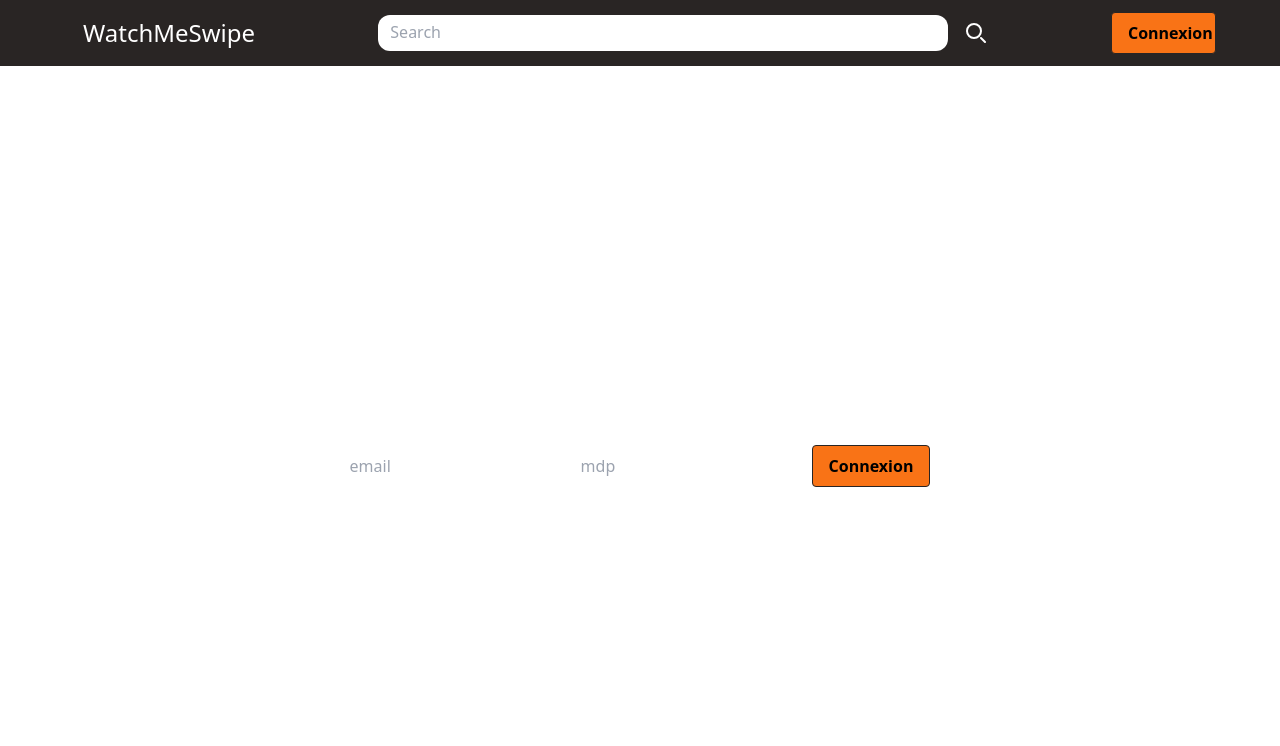
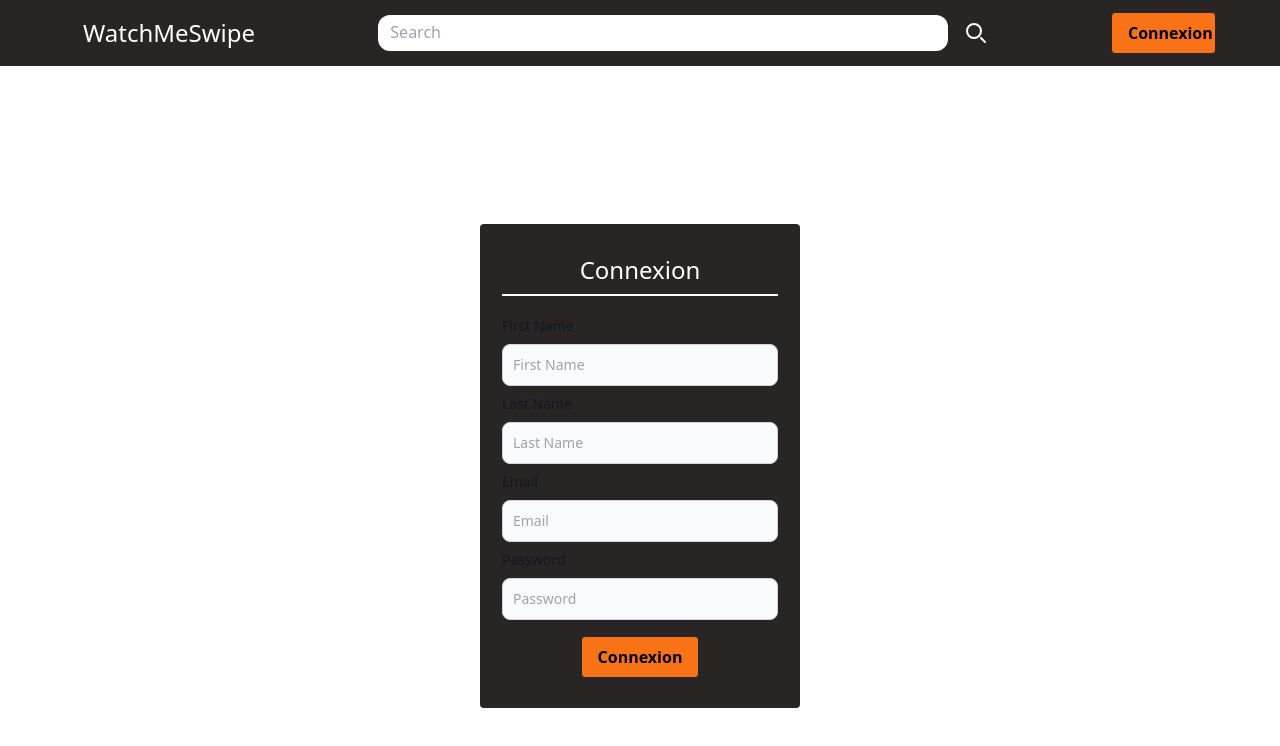
Before and after one commit to bseixeiro/ISITECH-L2-infra-dev-grp-5, a React (Vite) app: page / in a window 1280 px wide. Shown: the top 746 px of the page. Built offline with nearby package versions, Linux system fonts and the light colour scheme.

Commit message:
feat: add inputs

```diff
--- /dev/null
+++ b/src/components/ConnexionInputs.tsx
@@ -0,0 +1,31 @@
+import { ChangeEventHandler, FC } from "react";
+import { Input } from "./Input";
+
+type IProps = {
+  onEmailChange: ChangeEventHandler<HTMLInputElement>;
+  email: string;
+  onPasswordChange: ChangeEventHandler<HTMLInputElement>;
+  password: string;
+};
+
+const ConnexionInputs: FC<IProps> = (props) => {
+  const { onEmailChange, onPasswordChange, email, password } = props;
+  return (
+    <>
+      <Input
+        value={email}
+        onChange={onEmailChange}
+        label="Email"
+        className=" mb-2 p-2 min-w-100"
+      ></Input>
+      <Input
+        value={password}
+        onChange={onPasswordChange}
+        label="Password"
+        className="mb-2 p-2 min-w-80"
+      ></Input>
+    </>
+  );
+};
+
+export { ConnexionInputs };
--- a/src/components/ConnexionPage.tsx
+++ b/src/components/ConnexionPage.tsx
@@ -1,20 +1,37 @@
-import { FC } from "react";
+import { FC, useState } from "react";
 import { Button } from "./Button";
+import { UserInfoInputs } from "./UserInfoInputs";
 
 type IProps = {
   test: string;
 };
 
 const ConnexionPage: FC<IProps> = () => {
+  const [email, setEmail] = useState("");
+  const [password, setPassword] = useState("");
+  const [firstName, setFirstName] = useState("");
+  const [lastName, setLastName] = useState("");
+
   return (
     <div className="flex justify-center items-center h-screen">
-      <div>
-        <input type="text" placeholder="email"></input>
-        <input type="text" placeholder="mdp"></input>
+      <div className="flex flex-col justify-center items-center border-stone-800 border-2 rounded p-5 bg-stone-800 w-80">
+        <h2 className="text-white border-b-2 border-white p-2 mb-5 w-full text-center text-2xl">
+          Connexion
+        </h2>
+        <UserInfoInputs
+          email={email}
+          onEmailChange={(e) => setEmail(e.target.value)}
+          password={password}
+          onPasswordChange={(e) => setPassword(e.target.value)}
+          firstName={firstName}
+          onFirstNameChange={(e) => setFirstName(e.target.value)}
+          lastName={lastName}
+          onLastNameChange={(e) => setLastName(e.target.value)}
+        ></UserInfoInputs>
         <Button
           label="Connexion"
           onClick={() => console.log("")}
-          className="bg-orange-500 text-black font-semibold py-2 px-4 rounded hover:bg-orange-600 hover:text-white focus:outline-none focus:ring-2 focus:ring-orange-300 border border-stone-800 hover:border-gray-500"
+          className="m-2"
         ></Button>
       </div>
     </div>
--- /dev/null
+++ b/src/components/Input.tsx
@@ -0,0 +1,29 @@
+import { ChangeEventHandler, FC } from "react";
+
+type IProps = {
+  label: string;
+  onChange: ChangeEventHandler<HTMLInputElement>;
+  value: string;
+};
+
+const Input: FC<IProps> = (props) => {
+  const { label, onChange, value } = props;
+  return (
+    <div className="mb-2 w-full">
+      <label className="block mb-2 text-sm font-medium text-gray-900 dark:text-white">
+        {label}
+      </label>
+      <input
+        type="text"
+        id="first_name"
+        className="bg-gray-50 border border-gray-300 text-gray-900 text-sm rounded-lg focus:ring-blue-500 focus:border-blue-500 block w-full p-2.5 dark:bg-gray-700 dark:border-gray-600 dark:placeholder-gray-400 dark:text-white dark:focus:ring-blue-500 dark:focus:border-blue-500"
+        placeholder={label}
+        onChange={onChange}
+        value={value}
+        required
+      />
+    </div>
+  );
+};
+
+export { Input };
--- /dev/null
+++ b/src/components/UserInfoInputs.tsx
@@ -0,0 +1,49 @@
+import { ChangeEventHandler, FC } from "react";
+import { Input } from "./Input";
+import { ConnexionInputs } from "./ConnexionInputs";
+
+type IProps = {
+  onEmailChange: ChangeEventHandler<HTMLInputElement>;
+  email: string;
+  onPasswordChange: ChangeEventHandler<HTMLInputElement>;
+  password: string;
+  onFirstNameChange: ChangeEventHandler<HTMLInputElement>;
+  firstName: string;
+  onLastNameChange: ChangeEventHandler<HTMLInputElement>;
+  lastName: string;
+};
+
+const UserInfoInputs: FC<IProps> = (props) => {
+  const {
+    onEmailChange,
+    onFirstNameChange,
+    onLastNameChange,
+    onPasswordChange,
+    email,
+    password,
+    firstName,
+    lastName,
+  } = props;
+  return (
+    <>
+      <Input
+        value={firstName}
+        onChange={onFirstNameChange}
+        label="First Name"
+      ></Input>
+      <Input
+        value={lastName}
+        onChange={onLastNameChange}
+        label="Last Name"
+      ></Input>
+      <ConnexionInputs
+        email={email}
+        onEmailChange={onEmailChange}
+        password={password}
+        onPasswordChange={onPasswordChange}
+      ></ConnexionInputs>
+    </>
+  );
+};
+
+export { UserInfoInputs };
```
